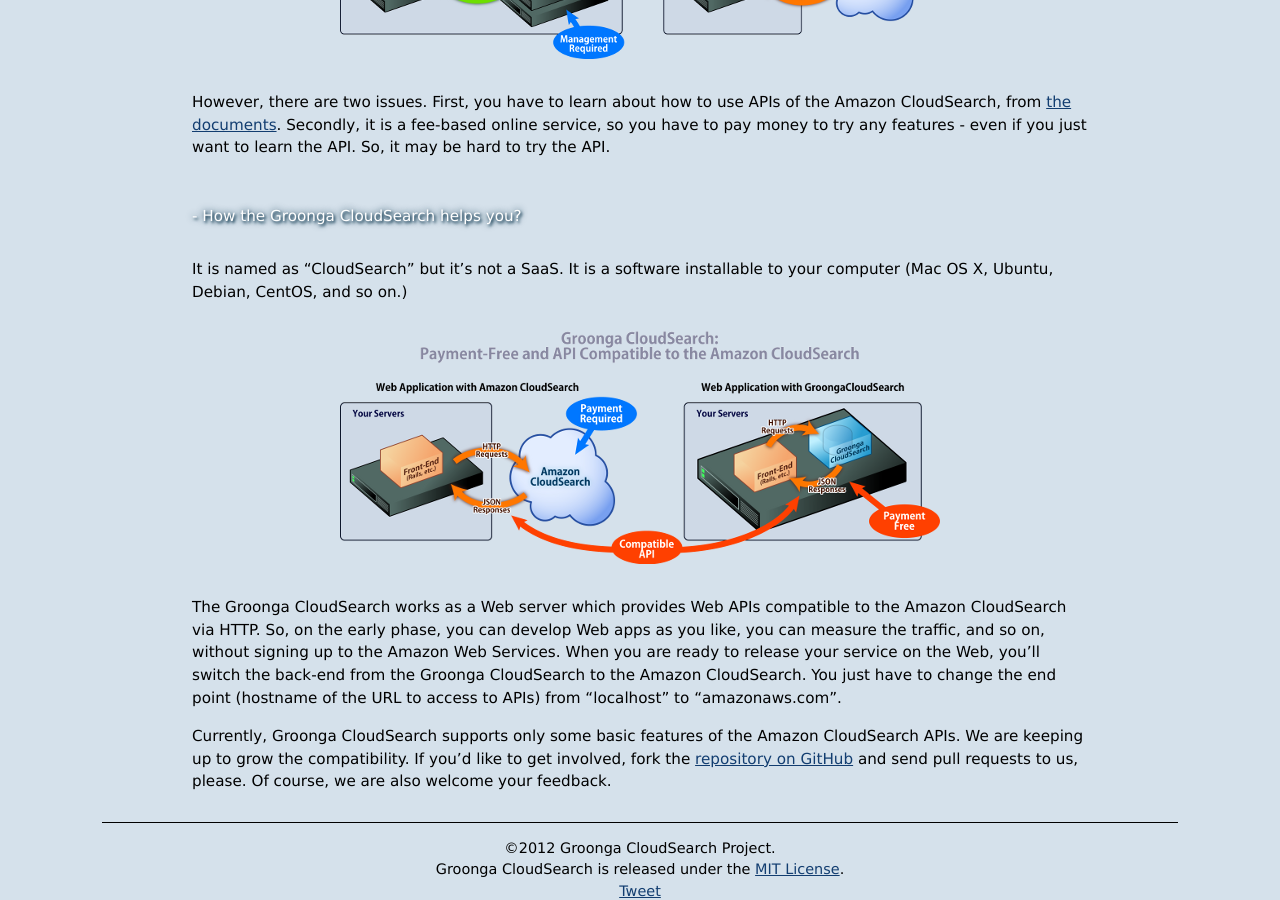
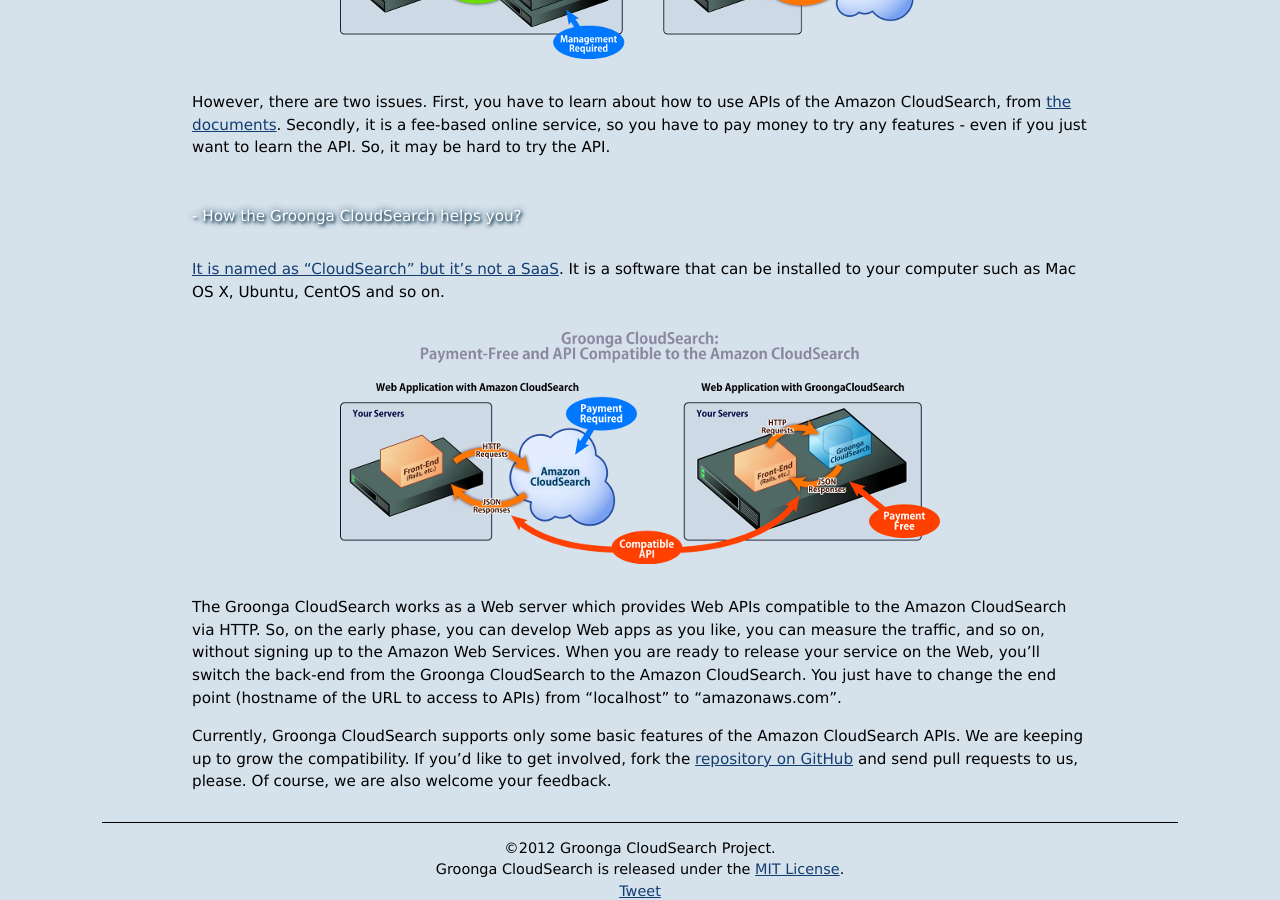
Before and after one commit to groonga/gcs.groonga.org, a Jekyll site: the page built from _posts/2012-07-05-initial-release.md, in a window 1280 px wide and 900 px high, scrolled down 778 px. Built offline with Jekyll 4.4.1, drawn with Linux system fonts in a browser that asks for light colours; comment, search, counter and statistics services are not loaded.

Commit message:
blog: link to FAQ entry

```diff
--- a/_posts/2012-07-05-initial-release.md
+++ b/_posts/2012-07-05-initial-release.md
@@ -16,7 +16,7 @@
 
 ### How the Groonga CloudSearch helps you?
 
-It is named as "CloudSearch" but it's not a SaaS. It is a software installable to your computer (Mac OS X, Ubuntu, Debian, CentOS, and so on.)
+[It is named as "CloudSearch" but it's not a SaaS](/docs/faq/#why-cloud-in-name). It is a software that can be installed to your computer such as Mac OS X, Ubuntu, CentOS and so on.
 
 <a href="/images/architecture-acs-vs-gcs-large.png" rel="lightbox"><img src="/images/architecture-acs-vs-gcs-small.png" alt="(Figure 2: Web Apps with Amazon CloudSearch v.s. Web Apps with Groonga CloudSearch)" /></a>
 
```
